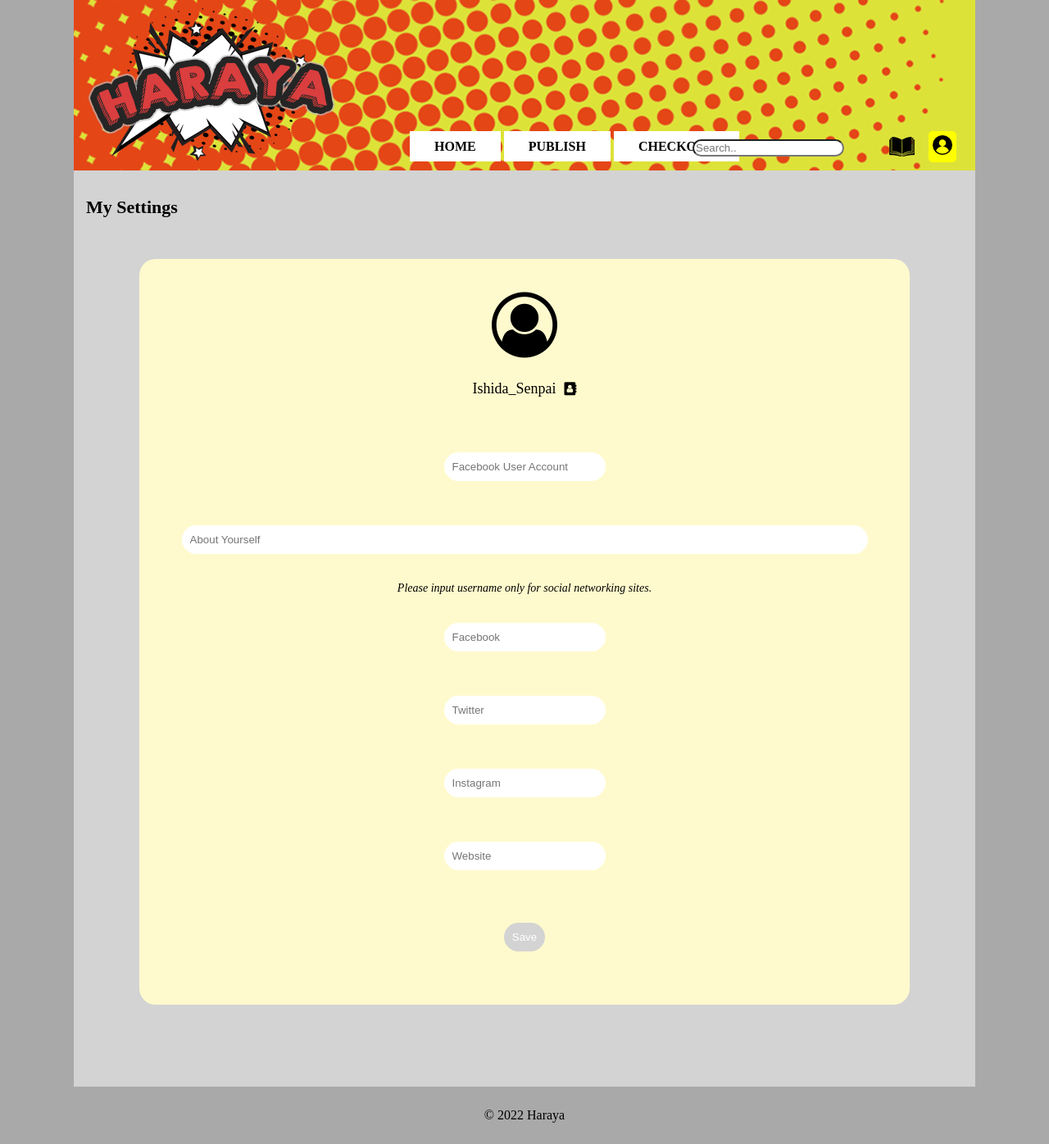
After one commit to JawiliD/Jawili_IT2D_finalproject_Haraya, a PHP site: page /user-settings.php in a window 1280 px wide. The commit adds this page. Shown: the whole page at 82% size. Run offline with PHP 8.4, Linux system fonts and the light colour scheme; lists and menus that the app fills with data are empty.

Commit message:
web page revision, bank account and user setting (shiela) added

```diff
--- a/checkout.php
+++ b/checkout.php
@@ -35,8 +35,8 @@
                     </table>
                     <input type="text" placeholder="Search..">
                     <div id="myDropdown" class="dropdown-content">
-                        <a href="#">Bank account</a>
-                        <a href="#">User Settings</a>
+                        <a href="bank-account.php">Bank account</a>
+                        <a href="user-settings.php">User Settings</a>
                         <a href="Home2.php">Reader</a>
                         <a href="#">Logout</a>
                     </div>
--- a/css/style_03.css
+++ b/css/style_03.css
@@ -340,3 +506,118 @@ body{
 .form button:hover{
     background-color: orangered;
 }
+/*bank-account*/
+.form1{
+    background-color: lemonchiffon;
+    height: 300px;
+    margin: 50px;
+    padding: 30px;
+    border-radius: 20px;
+    width: 50%;
+    margin-left: 100px;
+}
+
+.form1 p{
+    padding: 10px 0px 0px 0px;
+    margin: 0px;
+    text-align: left;
+    font-size: 16px;
+    margin: 8px;
+
+
+}
+
+.form1 input{
+    margin: 10px 0px 0px 50px;
+    padding: 0px;
+    border-radius: 50px;
+    background-color: white;
+    border: none;
+
+
+
+
+}
+
+
+
+.form1 li{
+    list-style-type: none;
+    padding: 10px 0px;
+
+}
+.form1 button{
+    padding: 10px;
+    background-color: lightgray;
+    color: white;
+    margin: 30px 0px 0px 50px;
+    border-radius: 50px;
+    border: none;
+}
+
+.form1 button:hover{
+    background-color: orangered;
+}
+
+
+/*user settings*/
+
+.header2 h2{
+    font-size: 22px;
+    margin-left: 15px;
+    padding-top: 10px;
+}
+
+.form-user i{
+    margin-top: 10px;
+    margin-bottom: 10px;
+}
+
+.form-user li{
+    list-style-type: none;
+    margin-bottom: 30px;
+    padding: 10px;
+}
+.form-user li a{
+
+    margin-right: 10px;
+    font-size: 18px;
+
+}
+.form-user{
+    background-color: lemonchiffon;
+    height: 850px;
+    margin: 50px;
+    padding: 30px;
+    border-radius: 20px;
+    width: 80%;
+    margin-left: 80px;
+
+
+}
+.form-user p{
+    font-size: 14px;
+    font-style: italic;
+}
+
+.form-user input{
+    margin: 20px;
+    padding: 10px;
+    border-radius: 50px;
+    background-color: white;
+    border: coral;
+}
+
+.form-user button{
+
+    padding: 10px;
+    background-color: lightgray;
+    color: white;
+    margin: 30px 0px 0px 0px;
+    border-radius: 50px;
+    border: none;
+}
+
+.form-user button:hover{
+    background-color: orangered;
+}
--- /dev/null
+++ b/user-settings.php
@@ -0,0 +1,113 @@
+<!DOCTYPE html>
+<html>
+<head>
+	<meta charset="utf-8" />
+        <meta name="viewport" content="width=device-width, initial-scale=1, shrink-to-fit=no" />
+        <meta name="description" content="" />
+        <meta name="author" content="" />
+        <title>User Settings</title>
+
+        <link rel="stylesheet" type="text/css" href="css/style_03.css">
+        <link rel="stylesheet" href="https://stackpath.bootstrapcdn.com/font-awesome/4.7.0/css/font-awesome.min.css" >
+</head>
+<body>
+	<div class="wrapper">
+		<div class="nav">
+                    <img id="header" src="images/banner.png">
+                    <img id="logo" src="images/logo_1.png">
+                    <ul>
+                        <li><a href="Home3.php">Home</a></li>
+                        <li><a id="dropbth_1" href="#">Publish</a>
+                        </li>
+                        <li><a href="checkout.php">Checkout</a></li>
+                    </ul>
+
+                    <table class="icons">
+                        <tr>
+                            <th>
+                                <a href="Home2.php"><img src="images/icon/book.png"></a>
+                            </th>
+                            <th>
+                                <button onclick="myFunction()" class="dropbtn"><img  src="images/icon/user.png"></button>
+                            </th>
+                        </tr>
+                    </table>
+                    <input type="text" placeholder="Search..">
+                    <div id="myDropdown" class="dropdown-content">
+                        <a href="bank-account.php">Bank account</a>
+                        <a href="user-settings.php">User Settings</a>
+                        <a href="Home2.php">Reader</a>
+                        <a href="#">Logout</a>
+                    </div>
+                </div>
+
+                <form>
+                	<div class="header2">
+                		<h2>My Settings</h2>
+                	</div>
+
+                	<div class="form-user" style="text-align: center;">
+                		<i class="fa fa-user-circle-o fa-5x"></i>
+                		<li id="username"><a>Ishida_Senpai</a><i class="fa fa-address-book" aria-hidden="true"></i></li>
+
+
+                		<p></p>
+                        <input type="fb-account" name="text" placeholder="Facebook User Account">
+
+                        <p></p>
+                        <input type="about" name="text" size="100"  placeholder="About Yourself">
+
+                        <p>Please input username only for social networking sites.</p>
+
+                        <p></p>
+                        <input type="fb" name="text" placeholder="Facebook">
+
+                        <p></p>
+                        <input type="twt" name="text" placeholder="Twitter">
+
+                        <p></p>
+                        <input type="ig" name="text" placeholder="Instagram">
+
+                        <p></p>
+                        <input type="web" name="text" placeholder="Website">
+
+                        <p></p>
+                        <button>Save</button>
+                	</div>
+
+
+
+                </form>
+
+	</div>
+	<div id="footer">
+                <p>&copy; 2022 Haraya</p>
+
+            </div>
+
+            <script>
+
+                     /* When the user clicks on the button,
+                    toggle between hiding and showing the dropdown content */
+                    function myFunction() {
+                    document.getElementById("myDropdown").classList.toggle("show");
+                    }
+
+                    // Close the dropdown if the user clicks outside of it
+                    window.onclick = function(event) {
+                        if (!event.target.matches('.dropbtn')) {
+                            var dropdowns = document.getElementsByClassName("dropdown-content");
+                            var i;
+                            for (i = 0; i < dropdowns.length; i++) {
+                                var openDropdown = dropdowns[i];
+                                if (openDropdown.classList.contains('show')) {
+                                   openDropdown.classList.remove('show');
+                                 }
+                            }
+                        }
+                     }
+
+            </script>
+
+</body>
+</html>
```
Also changed, not shown: other parts of css/style_03.css (+166 -0 lines), Home3.php (+4 -4 lines), bank-account.php (added, +105 -0 lines), edit.php (+8 -11 lines), new_series.php (renamed from New Series.php, +7 -10 lines), webtoon.php (+17 -16 lines).
